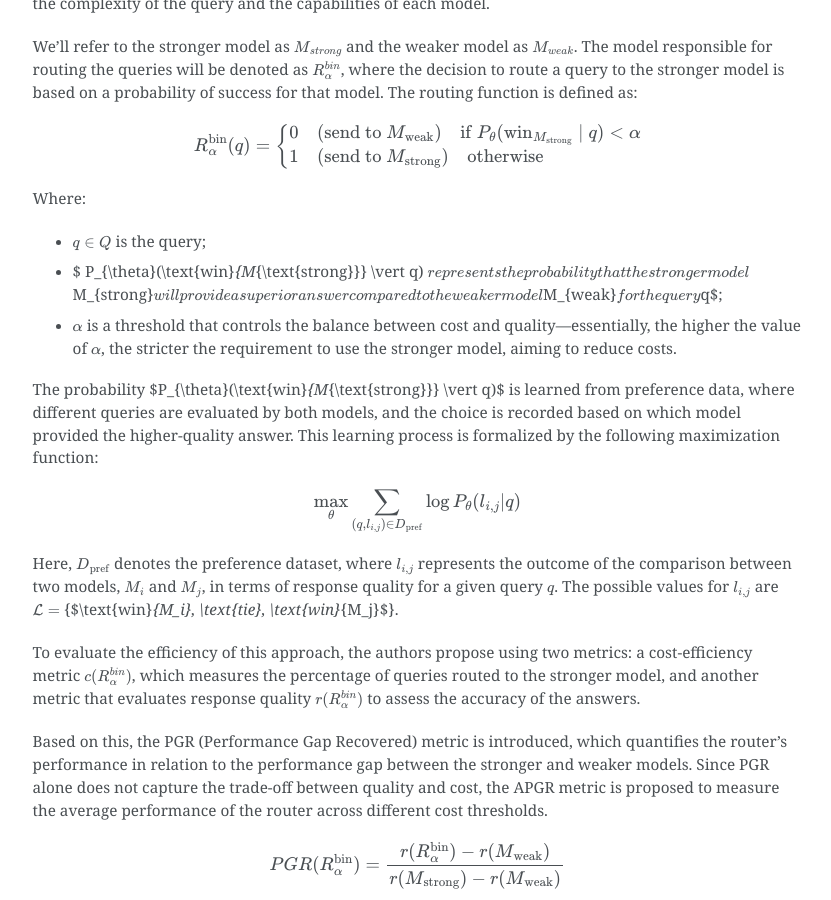
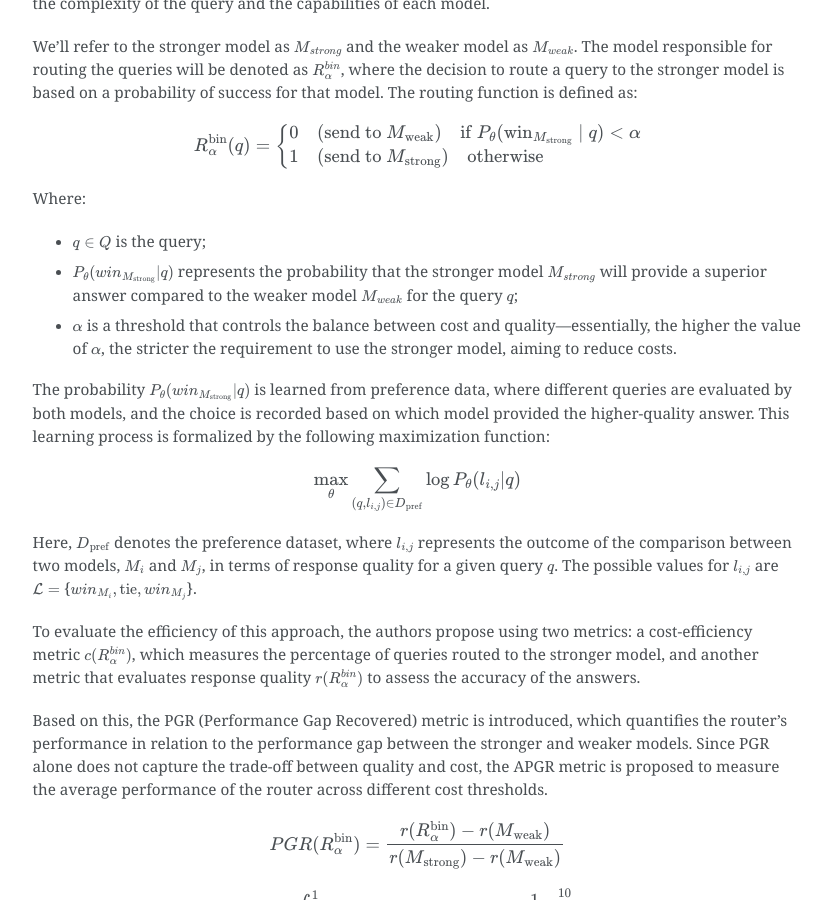
Before and after one commit to jcfneto/jcfneto.github.io, a Jekyll site: the page built from _posts/2024-09-19-llm-router.md, in a window 1280 px wide and 900 px high, scrolled down 5047 px. Shown: the whole window, without its empty margins (249-1080 px from the left). Built offline with Jekyll 4.4.1, drawn with Linux system fonts in a browser that asks for light colours; formulas are drawn with MathJax 3.

Commit message:
fix: inline equation

```diff
--- a/_posts/2024-09-19-llm-router.md
+++ b/_posts/2024-09-19-llm-router.md
@@ -298,10 +298,10 @@ $$
 Where:
 
 - $q ∈ Q$ is the query;
-- $ P_{\theta}(\text{win}_{M_{\text{strong}}} \vert q) $ represents the probability that the stronger model $M_{strong}$ will provide a superior answer compared to the weaker model $M_{weak}$ for the query $q$;
+- $ P_{\theta}(win_{M_{\text{strong}}} \vert q) $ represents the probability that the stronger model $M_{strong}$ will provide a superior answer compared to the weaker model $M_{weak}$ for the query $q$;
 - $\alpha$ is a threshold that controls the balance between cost and quality—essentially, the higher the value of $\alpha$, the stricter the requirement to use the stronger model, aiming to reduce costs.
 
-The probability $P_{\theta}(\text{win}_{M_{\text{strong}}} \vert q)$ is learned from preference data, where different queries are evaluated by both models, and the choice is recorded based on which model provided the higher-quality answer. This learning process is formalized by the following maximization function:
+The probability $P_{\theta}(win_{M_{\text{strong}}} \vert q)$ is learned from preference data, where different queries are evaluated by both models, and the choice is recorded based on which model provided the higher-quality answer. This learning process is formalized by the following maximization function:
 
 <div>
 $$
@@ -309,7 +309,7 @@ $$
 $$
 </div>
 
-Here, $D_{\text{pref}}$ denotes the preference dataset, where $l_{i,j}$ represents the outcome of the comparison between two models, $M_i$ and $M_j$, in terms of response quality for a given query $q$. The possible values for $l_{i,j}$ are $\mathcal{L} =$ \{$\text{win}_{M_i}, \text{tie}, \text{win}_{M_j}$\}.
+Here, $D_{\text{pref}}$ denotes the preference dataset, where $l_{i,j}$ represents the outcome of the comparison between two models, $M_i$ and $M_j$, in terms of response quality for a given query $q$. The possible values for $l_{i,j}$ are $\mathcal{L} =$ \{$win_{M_i}, \text{tie}, win_{M_j}$\}.
 
 To evaluate the efficiency of this approach, the authors propose using two metrics: a cost-efficiency metric $c(R_{\alpha}^{bin})$, which measures the percentage of queries routed to the stronger model, and another metric that evaluates response quality $r(R_{\alpha}^{bin})$ to assess the accuracy of the answers.
 
```
